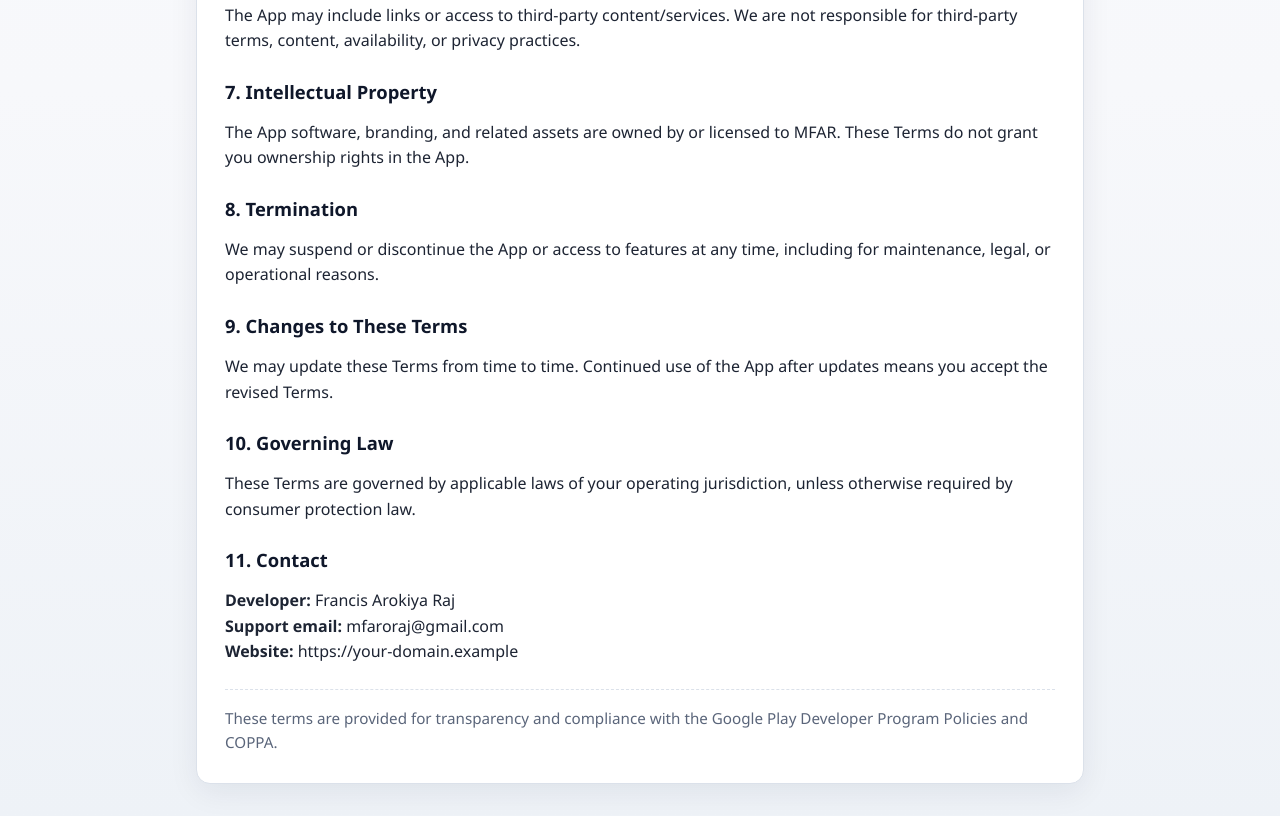
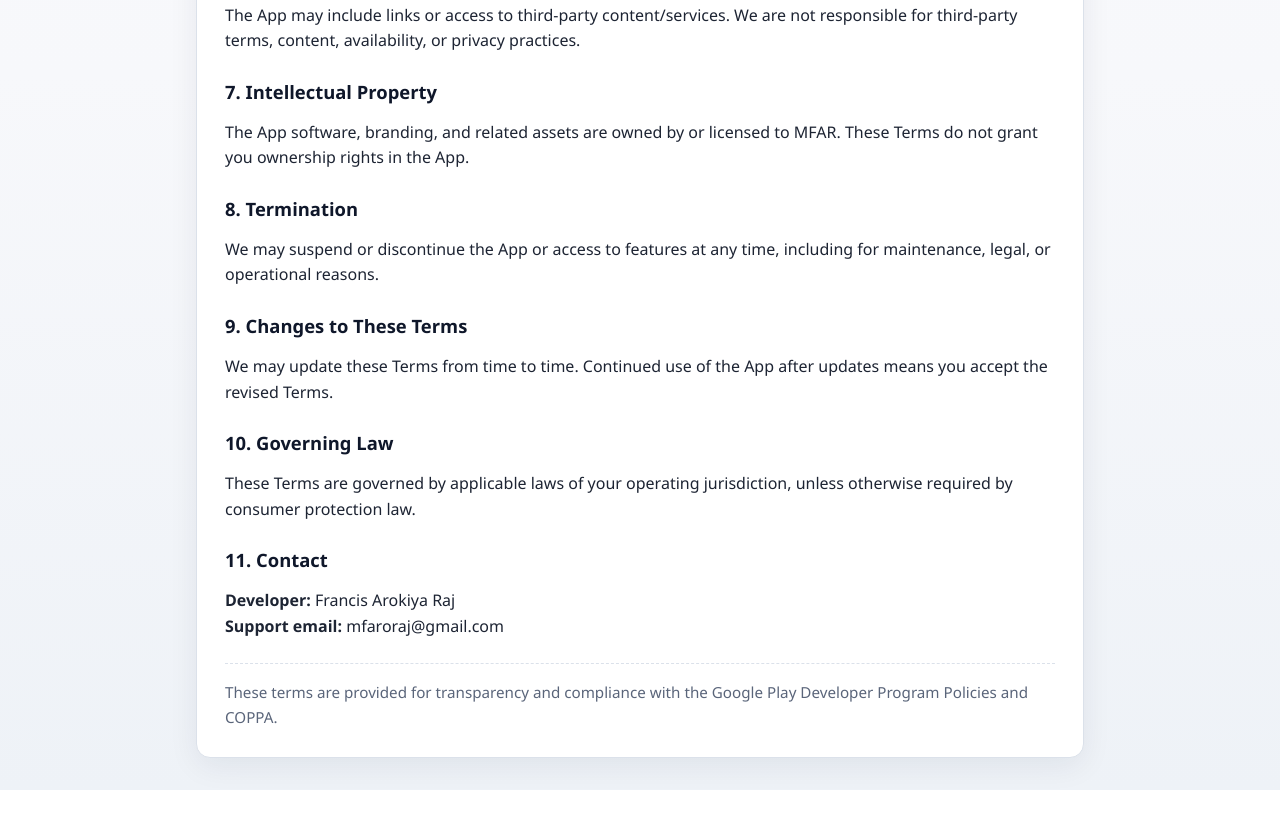
Before and after one commit to francis-arokiyaraj/francis-arokiyaraj.github.io, a plain HTML site: page TermsAndConditions_ulaafm.html in a window 1280 px wide. Shown: the part 996-1812 px from the top of the page. After the commit the page ends 1786 px from the top, so only its background shows below. Drawn offline with Linux system fonts and the light colour scheme.

Commit message:
Remove website link from Terms and Conditions
Removed website link from contact information.

```diff
--- a/TermsAndConditions_ulaafm.html
+++ b/TermsAndConditions_ulaafm.html
@@ -115,7 +115,6 @@
       <p>
         <strong>Developer:</strong> Francis Arokiya Raj<br />
         <strong>Support email:</strong> mfaroraj@gmail.com<br />
-        <strong>Website:</strong> https://your-domain.example
       </p>
 
       <footer>
```
